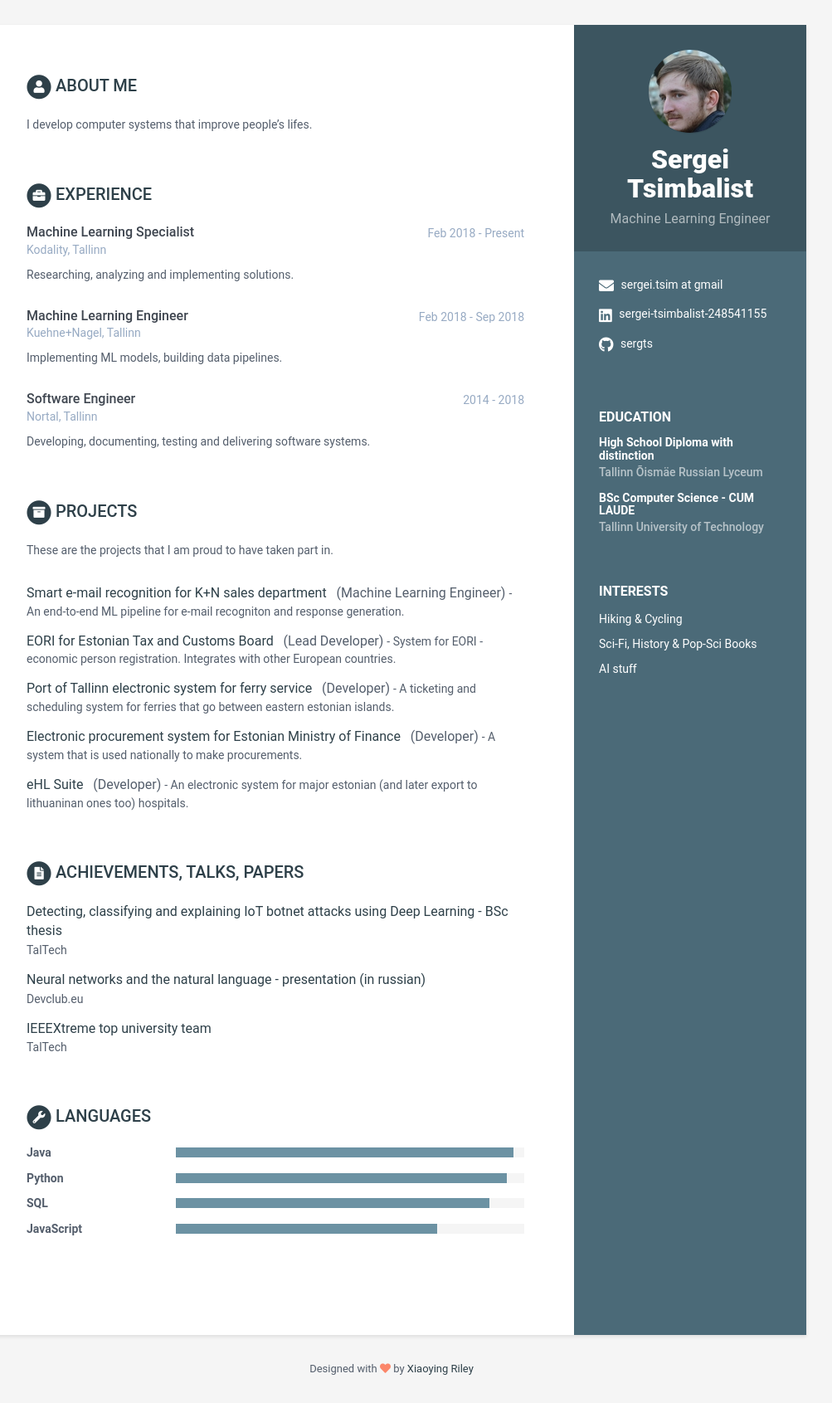
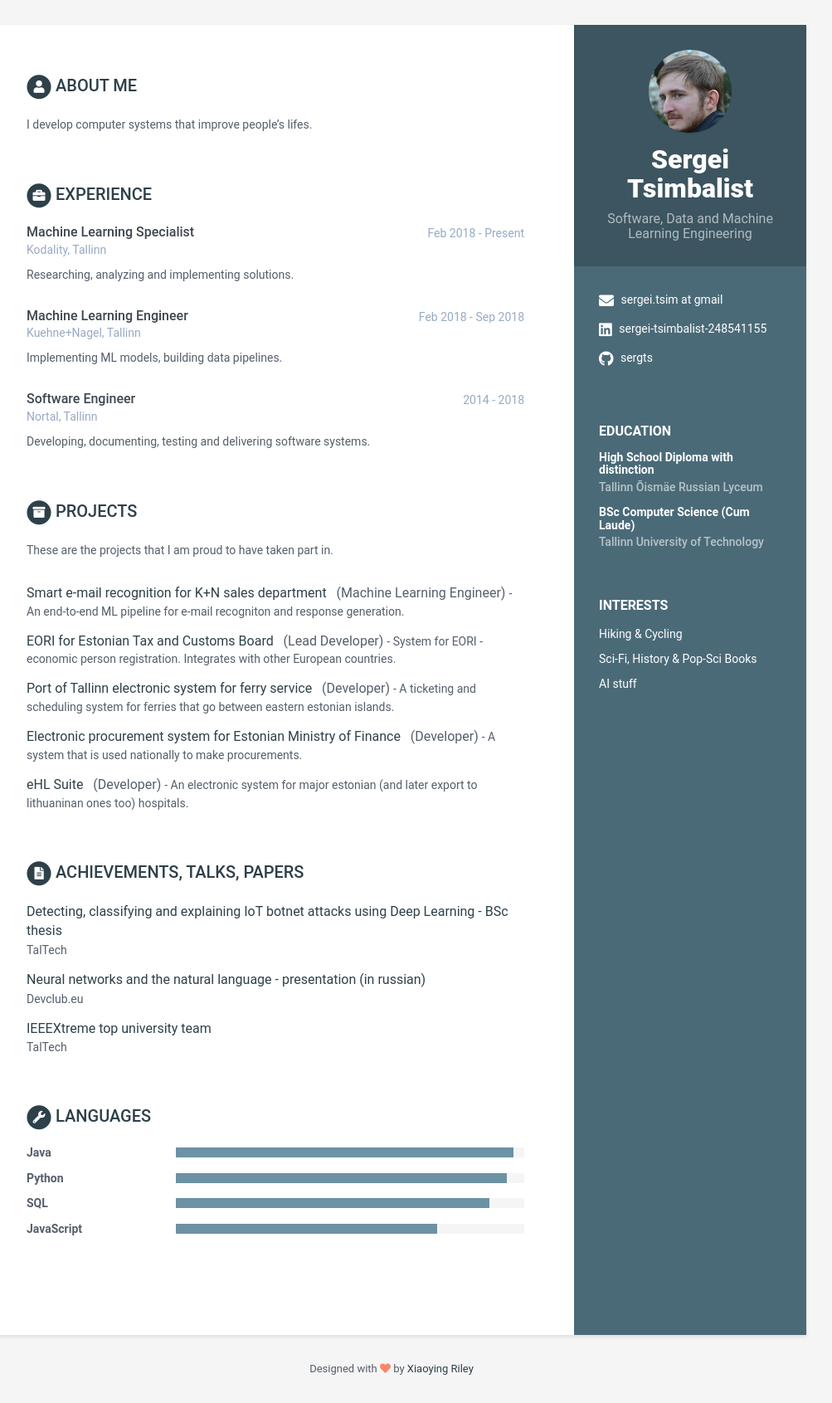
Before and after one commit to sergts/sergts.github.io, a Jekyll site: the page built from index.html, in a window 1280 px wide. Shown: the whole page at 83% size, without its empty margins (168-1171 px from the left). Built offline with Jekyll 4.4.1, drawn with Linux system fonts in a browser that asks for light colours.

Commit message:
Update data.yml

```diff
--- a/_data/data.yml
+++ b/_data/data.yml
@@ -8,7 +8,7 @@ sidebar:
 
     # Profile information
     name: Sergei Tsimbalist
-    tagline: Machine Learning Engineer
+    tagline: Software, Data and Machine Learning Engineering
     avatar: mypic_small.jpg  #place a 100x100 picture inside /assets/images/ folder and provide the name of the file below
 
     # Sidebar links
@@ -43,7 +43,7 @@ education:
       university: Tallinn Õismäe Russian Lyceum
       time:
       details: |
-    - degree: BSc Computer Science - CUM LAUDE
+    - degree: BSc Computer Science (Cum Laude)
       university: Tallinn University of Technology
       time:
       details: |
```
